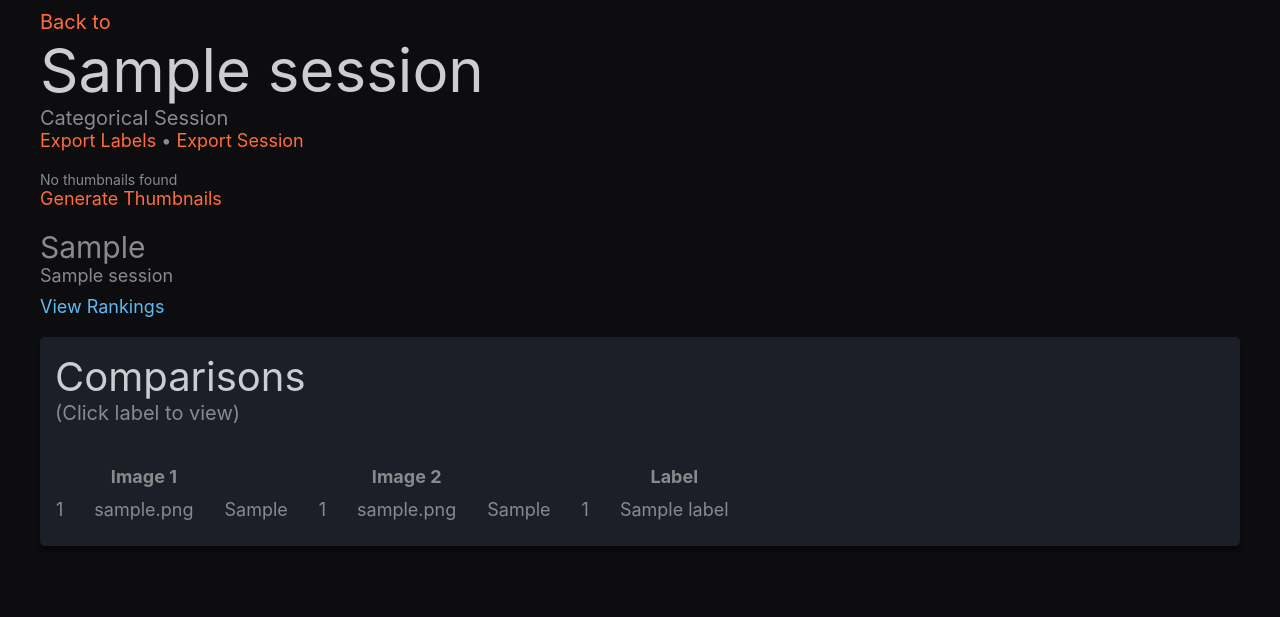
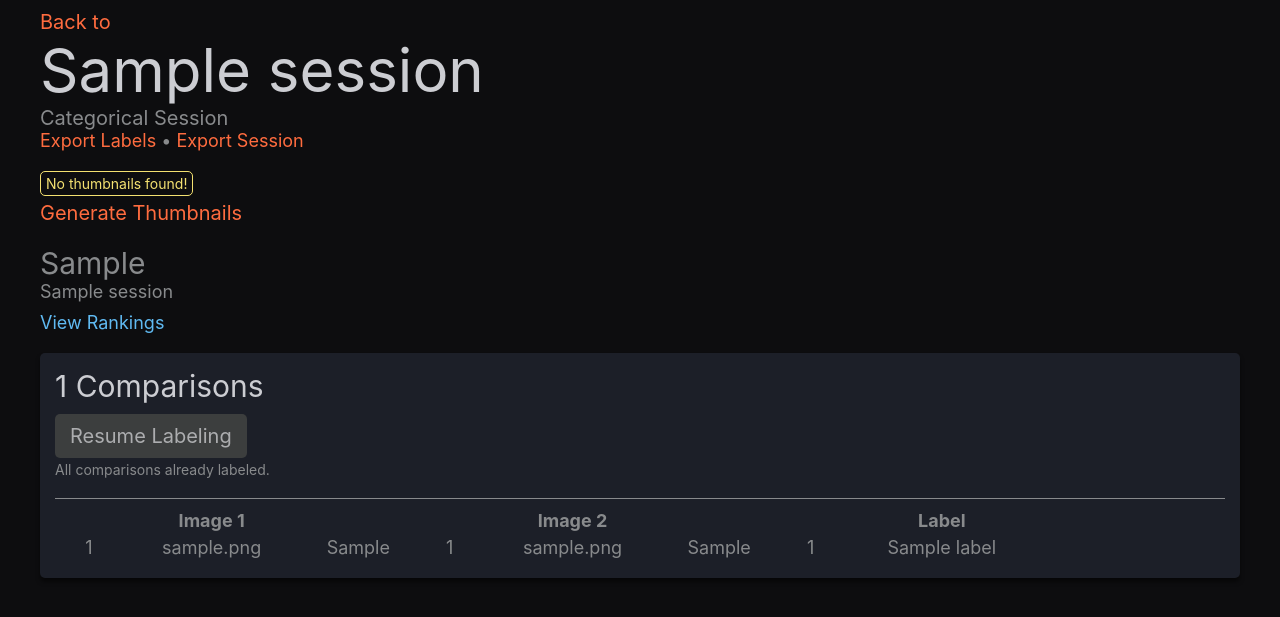
Before and after one commit to gsnlyd/SliceLabeler, a Flask app: page /session/1 in a window 1280 px wide. Shown: the top 617 px of the page. Run offline with Flask 2, Linux system fonts and the light colour scheme; tables that the repository leaves empty hold one stand-in row (values such as "Sample post"); some libraries are stand-ins or nearby versions.

Commit message:
Session overview makeover

```diff
--- a/application.py
+++ b/application.py
@@ -146,20 +146,23 @@ def session_overview(session_id: int):
                                dataset=dataset,
                                images=images,
                                resume_point=resume_point,
-                               has_thumbs=has_thumbs)
+                               has_thumbs=has_thumbs,
+                               needs_thumbs=False)
 
     elif label_session.session_type == LabelSessionType.CATEGORICAL_SLICE.name:
         return render_template('session_overview_categorical_slice.html',
                                label_session=label_session,
                                dataset=dataset,
                                resume_point=resume_point,
-                               has_thumbs=has_thumbs)
+                               has_thumbs=has_thumbs,
+                               needs_thumbs=False)
     else:  # COMPARISON_SLICE
         return render_template('session_overview_comparison.html',
                                label_session=label_session,
                                dataset=dataset,
                                resume_point=resume_point,
-                               has_thumbs=has_thumbs)
+                               has_thumbs=has_thumbs,
+                               needs_thumbs=True)
 
 
 @application.route('/slice-rankings/<int:session_id>')
--- a/static/css/styles.css
+++ b/static/css/styles.css
@@ -28,10 +28,12 @@ h1, h2, h3, h4, h5, h6 {
     --color-blue: #60BAF2;
     --color-transparent-blue: rgba(96, 186, 242, 0.6);
     --color-red: #ED2D30;
+    --color-yellow: #F4E171;
 
     --text-c1: #CCCDD2;
     --text-c2: #ACADAF;
     --text-c3: #888A8C;
+    --text-c4: #3C3E3E;
 
     --b-radius: 5px;
     --b-radius-sm: 3px;
@@ -98,6 +100,9 @@ h1, h2, h3, h4, h5, h6 {
     text-decoration: none;
     display: inline-block;
 }
+.text-link.underline {
+    text-decoration: underline;
+}
 .text-link:hover, .text-link:active {
     filter: brightness(0.8);
     text-decoration: underline;
@@ -129,6 +134,10 @@ h1, h2, h3, h4, h5, h6 {
     color: var(--color-red);
 }
 
+.text-yellow {
+    color: var(--color-yellow);
+}
+
 .text-blue {
     color: var(--color-blue);
 }
@@ -147,6 +156,20 @@ h1, h2, h3, h4, h5, h6 {
 
 .text-inline {
     display: inline;
+}
+
+.text-bubble {
+    display: inline-block;
+    border-radius: var(--b-radius);
+}
+.text-bubble.text-xs {
+    padding: 3px 5px;
+}
+.text-bubble.text-red {
+    border: 1px solid var(--color-red);
+}
+.text-bubble.text-yellow {
+    border: 1px solid var(--color-yellow);
 }
 
 .link-button {
@@ -181,6 +204,16 @@ h1, h2, h3, h4, h5, h6 {
 .link-button.orange:active, .link-button.orange:focus {
     outline: 0;
     box-shadow: 0  0 0 4px var(--color-transparent-orange);
+}
+
+.link-button.disabled {
+    color: var(--text-c2);
+    background-color: var(--text-c4);
+
+    cursor: not-allowed;
+}
+.link-button.disabled:active, .link-button.disabled:focus {
+    box-shadow: none;
 }
 
 
@@ -334,16 +367,11 @@ h1, h2, h3, h4, h5, h6 {
 
 
 .table {
-    margin-top: 30px;
+    width: 100%;
+    margin-top: 10px;
 
-    border-spacing: 0 10px;
+    border-spacing: 0;
     white-space: nowrap;
-}
-.table td:not(:last-of-type), .table th:not(:last-of-type) {
-    padding-right: 30px;
-}
-.table.right-pad {
-    padding-right: 15px;
 }
 
 
@@ -353,12 +381,62 @@ h1, h2, h3, h4, h5, h6 {
     overflow-x: scroll;
 }
 
+.session-content-header {
+    padding-bottom: 20px;
+    border-bottom: 1px solid var(--text-c3);
+}
+
+.session-no-thumbs-container {
+    margin-top: 20px;
+    display: flex;
+    flex-direction: column;
+    align-items: start;
+}
+
+.session-generate-thumbs {
+    margin-top: 5px;
+}
+
 .session-prompt {
     margin-top: 20px;
 }
 
 .session-resume-button {
     margin-top: 10px;
+    margin-bottom: 3px;
+}
+
+.session-table-number {
+    text-align: right;
+    padding-right: 30px;
+}
+
+.session-table-row > td {
+    padding-top: 0;
+    padding-bottom: 0;
+}
+
+.session-table-cell-limited {
+    max-width: 250px;
+    text-overflow: ellipsis;
+    white-space: nowrap;
+    overflow: hidden;
+}
+
+.session-table-cell-limited-50 {
+    max-width: 10px;
+}
+
+.session-table-row:hover {
+    color: var(--text-c1);
+}
+
+.session-table-row-hide {
+    visibility: hidden;
+}
+
+.session-table-row:hover .session-table-row-hide {
+    visibility: visible;
 }
 
 .session-rankings-link {
--- a/templates/session_overview_base.html
+++ b/templates/session_overview_base.html
@@ -11,10 +11,11 @@
             <a href="{{ url_for('export_session', session_id=label_session.id) }}" class="text-link text-orange">Export Session</a>
         </div>
         <div>
-        {% if not has_thumbs %}
-            <br>
-            <div class="text-xs text-gray">No thumbnails found</div>
-            <a href="{{ url_for('generate_thumbnails', session_id=label_session.id) }}" class="text-s text-link text-orange">Generate Thumbnails</a>
+        {% if not has_thumbs and needs_thumbs %}
+            <div class="session-no-thumbs-container">
+                <div class="text-bubble text-yellow text-xs weight-normal">No thumbnails found!</div>
+                <a href="{{ url_for('generate_thumbnails', session_id=label_session.id) }}" class="session-generate-thumbs text-m text-link text-orange">Generate Thumbnails</a>
+            </div>
         {% endif %}
         </div>
         <div class="session-prompt text-l text-gray">{{ label_session.prompt }}</div>
--- a/templates/session_overview_comparison.html
+++ b/templates/session_overview_comparison.html
@@ -1,15 +1,19 @@
 {% extends 'session_overview_base.html' %}
 {% block session_content %}
-    {% if resume_point is not none %}
-        <a href="{{ url_for('label_compare', label_session=label_session.id, i=resume_point) }}" class="session-resume-button link-button orange text-m">{{ 'Start Labeling' if resume_point == 0 else 'Resume Labeling' }}</a>
-    {% endif %}
     <div class="session-rankings-link">
         <a href="{{ url_for('slice_rankings', session_id=label_session.id) }}" class="text-s text-link text-blue">View Rankings</a>
     </div>
     <div class="session-content card">
-        <div class="text-xl">Comparisons</div>
-        <div class="text-m text-gray">(Click label to view)</div>
-        <table class="table right-pad text-s text-gray">
+        <div class="session-content-header">
+            <div class="text-l">{{ label_session.element_count }} Comparisons</div>
+            {% if resume_point is not none %}
+                <a href="{{ url_for('label_compare', label_session=label_session.id, i=resume_point) }}" class="session-resume-button link-button orange text-m">{{ 'Start Labeling' if resume_point == 0 else 'Resume Labeling' }}</a>
+            {% else %}
+                <div class="session-resume-button link-button orange text-m disabled">Resume Labeling</div>
+                <div class="text-xs text-gray">All comparisons already labeled.</div>
+            {% endif %}
+        </div>
+        <table class="table text-s text-gray">
             <thead>
                 <tr>
                     <th></th>
@@ -25,15 +29,18 @@
             <tbody>
                 {% for session_element in label_session.elements %}
                     {% set label_val = session_element.current_label_value()  %}
-                    <tr>
-                        <td class="align-right">{{ loop.index }}</td>
-                        <td class="align-center">{{ session_element.image_1_name }}</td>
+                    <tr class="session-table-row">
+                        <td class="session-table-number">{{ loop.index }}</td>
+                        <td class="align-center session-table-cell-limited">{{ session_element.image_1_name }}</td>
                         <td class="align-center">{{ session_element.slice_1_type.capitalize() }}</td>
-                        <td class="align-right">{{ session_element.slice_1_index }}</td>
-                        <td class="align-center">{{ session_element.image_2_name }}</td>
+                        <td class="session-table-number">{{ session_element.slice_1_index }}</td>
+                        <td class="align-center session-table-cell-limited">{{ session_element.image_2_name }}</td>
                         <td class="align-center">{{ session_element.slice_2_type.capitalize() }}</td>
-                        <td class="align-right">{{ session_element.slice_2_index }}</td>
-                        <td class="align-center"><a href="{{ url_for('label_compare', label_session=label_session.id, i=loop.index0) }}" class="text-gray text-link">{{ 'Unlabeled' if label_val is none else label_val }}</a></td>
+                        <td class="session-table-number">{{ session_element.slice_2_index }}</td>
+                        <td class="align-center">{{ '-' if label_val is none else label_val }}</td>
+                        <td>
+                            <a class="session-table-row-hide link-button orange text-s" href="{{ url_for('label_compare', label_session=label_session.id, i=loop.index0) }}">Edit Label</a>
+                        </td>
                     </tr>
                 {% endfor %}
             </tbody>
```
Also changed, not shown: templates/session_overview_categorical.html (+15 -7 lines), templates/session_overview_categorical_slice.html (+15 -7 lines).
